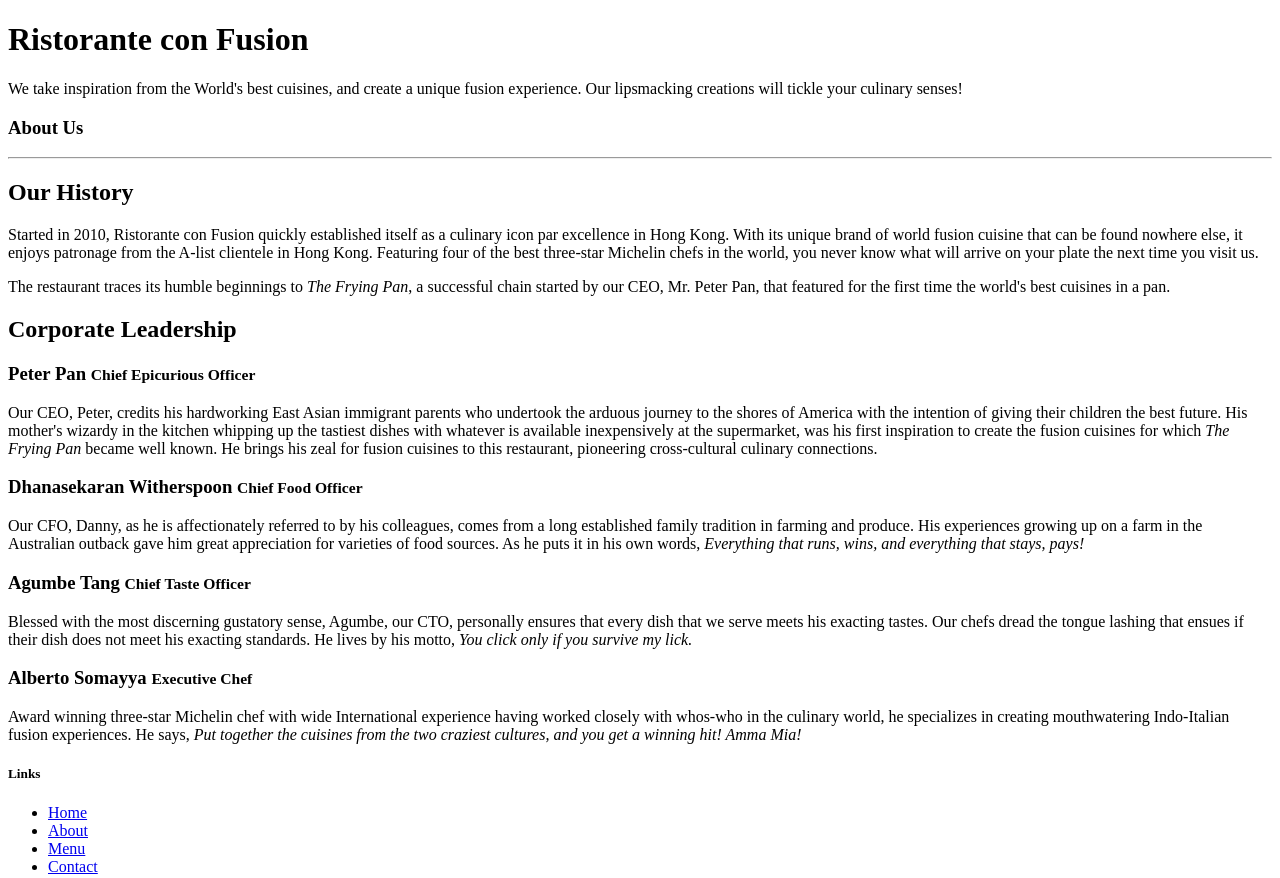
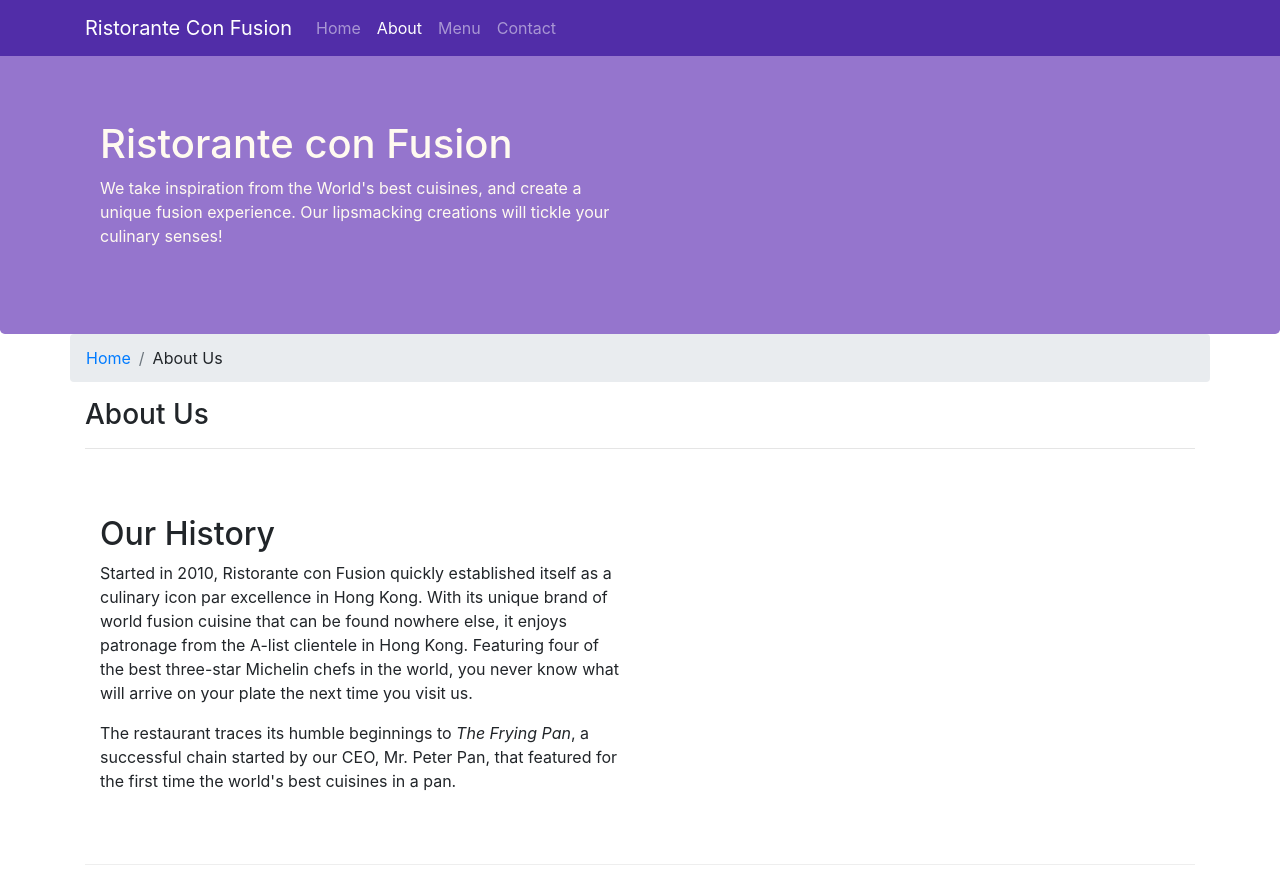
Before and after one commit to Ferayddi/conFusion, a website: page aboutus.html in a window 1280 px wide. Shown: the top 878 px of the page. Drawn offline with nearby package versions, Linux system fonts and the light colour scheme.

Commit message:
Added navbar and Breadcrumb

```diff
--- a/aboutus.html
+++ b/aboutus.html
@@ -2,12 +2,31 @@
 <html lang="en">
 
 <head>
-
+    <meta name="viewport" content="width=device-width, initial-scale=1, shrink-to-fit=no">
     <title>Ristorante Con Fusion: About Us</title>
+    <link rel="stylesheet" href="node_modules\bootstrap\dist\css\bootstrap.min.css">
+    <link rel="stylesheet" href="css/styles.css">
 
 </head>
 
 <body>
+    <nav class="navbar navbar-dark navbar-expand-sm fixed-top">
+        <div class="container">
+            <button class="navbar-toggler" type="button" data-toggle="collapse" data-target="#Navbar">
+                <span class="navbar-toggler-icon"></span>
+            </button>
+            <a class="navbar-brand" href="#"> Ristorante Con Fusion</a>
+            <div class="collapse navbar-collapse" id="Navbar">
+                <ul class="navbar-nav mr-auto">
+                    <li class="nav-item"> <a class="nav-link" href="./index.html">Home</a></li>
+                    <li class="nav-item active"><a class="nav-link" href="#">About</a></li>
+                    <li class="nav-item"><a class="nav-link" href="#">Menu</a></li>
+                    <li class="nav-item"><a class="nav-link" href="#">Contact</a></li>
+                </ul>
+            </div>
+
+        </div>
+    </nav>
 
     <header class="jumbotron">
         <div class="container">
@@ -22,16 +41,20 @@
         </div>
     </header>
 
-    <div>
-        <div>
-            <div>
+    <div class="container">
+        <div class="row">
+            <ol class="col-12 breadcrumb">
+                <li class="breadcrumb-item"> <a href="./index.html">Home</a> </li>
+                <li class="breadcrumb-item">About Us</li>
+            </ol>
+            <div class="col-12">
                <h3>About Us</h3>
                <hr>
             </div>
         </div>
 
-        <div>
-            <div>
+        <div class="row row-content">
+            <div class="col-12 col-sm-6">
                 <h2>Our History</h2>
                 <p>Started in 2010, Ristorante con Fusion quickly established itself as a culinary icon par excellence in Hong Kong. With its unique brand of world fusion cuisine that can be found nowhere else, it enjoys patronage from the A-list clientele in Hong Kong.  Featuring four of the best three-star Michelin chefs in the world, you never know what will arrive on your plate the next time you visit us.</p>
                 <p>The restaurant traces its humble beginnings to <em>The Frying Pan</em>, a successful chain started by our CEO, Mr. Peter Pan, that featured for the first time the world's best cuisines in a pan.</p>
@@ -41,17 +64,17 @@
         </div>
 
 
-        <div>
-            <div>
+        <div class="row row-content">
+            <div class="col-12">
                 <h2>Corporate Leadership</h2>
                 <h3>Peter Pan <small>Chief Epicurious Officer</small></h3>
-                <p>Our CEO, Peter, credits his hardworking East Asian immigrant parents who undertook the arduous journey to the shores of America with the intention of giving their children the best future. His mother's wizardy in the kitchen whipping up the tastiest dishes with whatever is available inexpensively at the supermarket, was his first inspiration to create the fusion cuisines for which <em>The Frying Pan</em> became well known. He brings his zeal for fusion cuisines to this restaurant, pioneering cross-cultural culinary connections.</p>
+                <p class="d-none d-sm-block">Our CEO, Peter, credits his hardworking East Asian immigrant parents who undertook the arduous journey to the shores of America with the intention of giving their children the best future. His mother's wizardy in the kitchen whipping up the tastiest dishes with whatever is available inexpensively at the supermarket, was his first inspiration to create the fusion cuisines for which <em>The Frying Pan</em> became well known. He brings his zeal for fusion cuisines to this restaurant, pioneering cross-cultural culinary connections.</p>
                 <h3>Dhanasekaran Witherspoon <small>Chief Food Officer</small></h3>
-                <p>Our CFO, Danny, as he is affectionately referred to by his colleagues, comes from a long established family tradition in farming and produce. His experiences growing up on a farm in the Australian outback gave him great appreciation for varieties of food sources. As he puts it in his own words, <em>Everything that runs, wins, and everything that stays, pays!</em></p>
+                <p class="d-none d-sm-block">Our CFO, Danny, as he is affectionately referred to by his colleagues, comes from a long established family tradition in farming and produce. His experiences growing up on a farm in the Australian outback gave him great appreciation for varieties of food sources. As he puts it in his own words, <em>Everything that runs, wins, and everything that stays, pays!</em></p>
                 <h3>Agumbe Tang <small>Chief Taste Officer</small></h3>
-                <p>Blessed with the most discerning gustatory sense, Agumbe, our CTO, personally ensures that every dish that we serve meets his exacting tastes. Our chefs dread the tongue lashing that ensues if their dish does not meet his exacting standards. He lives by his motto, <em>You click only if you survive my lick.</em></p>
+                <p class="d-none d-sm-block">Blessed with the most discerning gustatory sense, Agumbe, our CTO, personally ensures that every dish that we serve meets his exacting tastes. Our chefs dread the tongue lashing that ensues if their dish does not meet his exacting standards. He lives by his motto, <em>You click only if you survive my lick.</em></p>
                 <h3>Alberto Somayya <small>Executive Chef</small></h3>
-                <p>Award winning three-star Michelin chef with wide International experience having worked closely with whos-who in the culinary world, he specializes in creating mouthwatering Indo-Italian fusion experiences. He says, <em>Put together the cuisines from the two craziest cultures, and you get a winning hit! Amma Mia!</em></p>
+                <p class="d-none d-sm-block">Award winning three-star Michelin chef with wide International experience having worked closely with whos-who in the culinary world, he specializes in creating mouthwatering Indo-Italian fusion experiences. He says, <em>Put together the cuisines from the two craziest cultures, and you get a winning hit! Amma Mia!</em></p>
             </div>
        </div>
 
@@ -63,7 +86,7 @@
                 <div class="col-4 offset-1 col-sm-2">
                     <h5>Links</h5>
                     <ul class="list-unstyled">
-                        <li><a href="#">Home</a></li>
+                        <li><a href="./index.html">Home</a></li>
                         <li><a href="#">About</a></li>
                         <li><a href="#">Menu</a></li>
                         <li><a href="#">Contact</a></li>
@@ -101,6 +124,7 @@
 
     <script src="node_modules/jquery/dist/jquery.slim.min.js"></script>
     <script src="node_modules/popper.js/dist/umd/popper.min.js"></script>
+    <script src="node_modules/bootstrap/dist/js/bootstrap.min.js"></script>
 
 </body>
 
--- a/css/styles.css
+++ b/css/styles.css
@@ -34,3 +34,12 @@ ul li {
     color: #0f0f0f;
 
 }
+
+body {
+    padding: 50px 0px 0px 0px;
+    z-index: 0;
+}
+
+.navbar-dark {
+    background-color: #512DA8;
+}
```
Also changed, not shown: index.html (+19 -1 lines).
